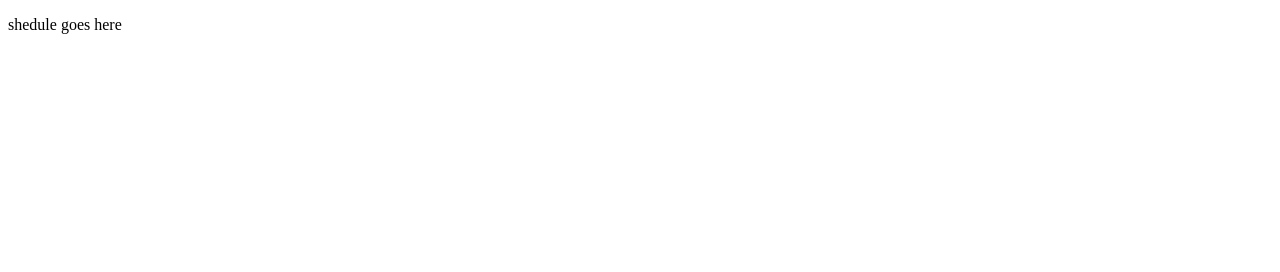
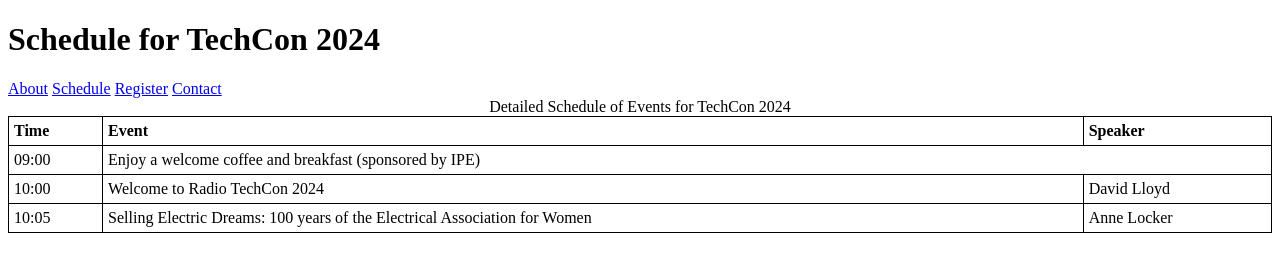
Before and after one commit to ogbueze/TechCon_HTML, a plain HTML site: page techcon_website/schedule.html in a window 1280 px wide. Drawn offline with Linux system fonts and the light colour scheme.

Commit message:
add schedule file

```diff
--- a/techcon_website/schedule.html
+++ b/techcon_website/schedule.html
@@ -1,11 +1,64 @@
 <!DOCTYPE html>
 <html lang="en">
-<head>
-    <meta charset="UTF-8">
-    <meta name="viewport" content="width=device-width, initial-scale=1.0">
+  <head>
+    <meta charset="UTF-8" />
+    <meta name="viewport" content="width=device-width, initial-scale=1.0" />
     <title>schedule</title>
-</head>
-<body>
-    <p>shedule goes here</p>
-</body>
+    <style>
+  table {
+    border-collapse: collapse; /* ensures borders don’t double */
+    width: 100%;
+  }
+
+  table, th, td {
+    border: 1px solid black; /* border color and thickness */
+  }
+
+  th, td {
+    padding: 5px; /* optional spacing inside cells */
+    text-align: left;
+  }
+</style>
+  </head>
+  <body>
+    <header>
+      <h1>Schedule for TechCon 2024</h1>
+      <nav>
+        <a href="index.html">About</a>
+        <a href="home.html">Schedule</a>
+        <a href="register.html">Register</a>
+        <a href="contact.html">Contact</a>
+      </nav>
+    </header>
+    <main>
+      <table >
+        <caption>
+          Detailed Schedule of Events for TechCon 2024
+        </caption>
+        <thead>
+          <tr>
+            <th scope="col">Time</th>
+            <th scope="col">Event</th>
+            <th scope="col">Speaker</th>
+          </tr>
+        </thead>
+        <tbody>
+            <tr>
+                <td>09:00</td>
+                <td colspan="2">Enjoy a welcome coffee and breakfast (sponsored by IPE)</td>
+            </tr>
+            <tr>
+                <td>10:00</td>
+                <td>Welcome to Radio TechCon 2024</td>
+                <td>David Lloyd</td>
+            </tr>
+            <tr>
+                <td>10:05</td>
+                <td>Selling Electric Dreams: 100 years of the Electrical Association for Women</td>
+                <td>Anne Locker</td>
+            </tr>
+        </tbody>
+      </table>
+    </main>
+  </body>
 </html>
```
Also changed, not shown: techcon_website/contact.html (+11 -0 lines), techcon_website/register.html (+11 -0 lines).
